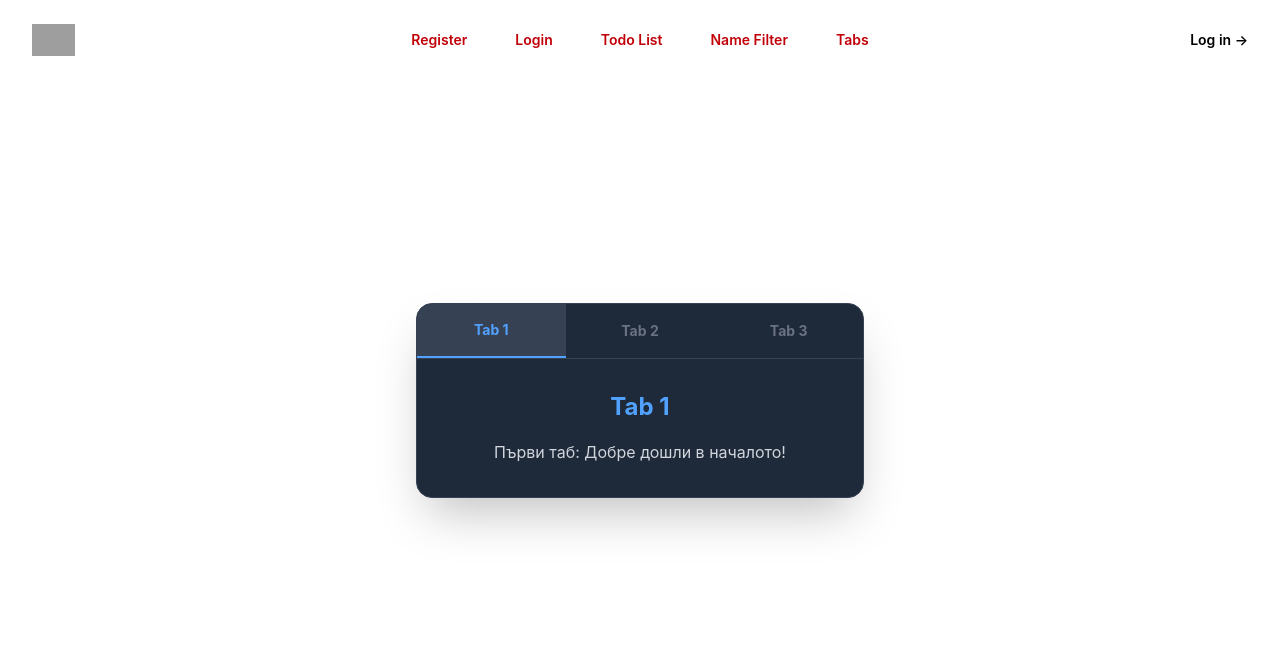
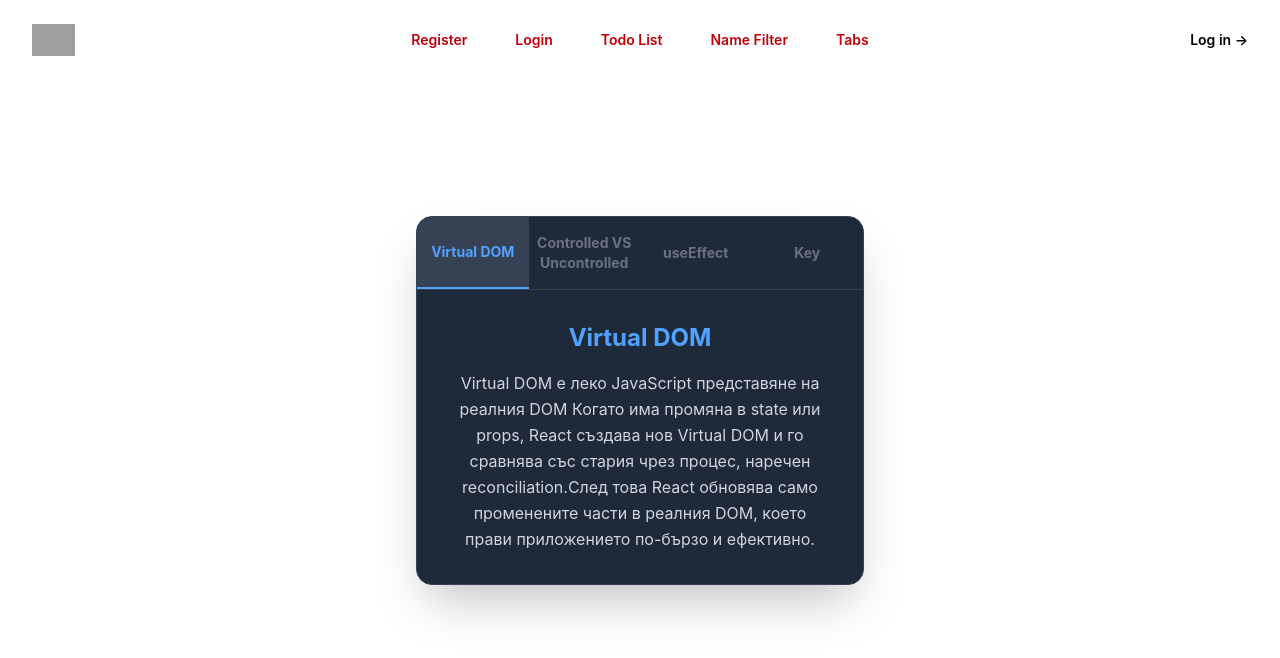
Before and after one commit to Milen03/Login, a React (Vite) app: page /Tabs in a window 1280 px wide. Shown: the top 658 px of the page. Built offline with nearby package versions, Linux system fonts and the light colour scheme; grey boxes are pictures that could not be loaded; the HTML template or start-up script is replaced by a standard one.

Commit message:
Update Tabs.jsx

```diff
--- a/src/components/Tabs.jsx
+++ b/src/components/Tabs.jsx
@@ -4,10 +4,12 @@ export default function Tabs() {
 
     const [activeTab, setActiveTab] = useState(1)
 
+
    const tabs = [
-                { id: 1, title: "Tab 1", content: "Първи таб: Добре дошли в началото!" },
-                { id: 2, title: "Tab 2", content: "Втори таб: Тук има малко повече информация." },
-                { id: 3, title: "Tab 3", content: "Трети таб: Това е финалната секция." }
+                { id: 1, title: "Virtual DOM",  content: 'Virtual DOM е леко JavaScript представяне на реалния DOM Когато има промяна в state или props, React създава нов Virtual DOM и го сравнява със стария чрез процес, наречен reconciliation.След това React обновява само променените части в реалния DOM, което прави приложението по-бързо и ефективно.' },
+                { id: 2, title: "Controlled VS Uncontrolled", content: "Controlled components са такива, при които form данните се управляват от React state. Стойността на input-а идва от state и се обновява чрез onChange handler.Uncontrolled components използват директно DOM-а за съхранение на стойности, като обикновено се достъпват чрез ref.Controlled компонентите дават повече контрол и са по-предпочитани, защото позволяват лесна валидация и управление на формата." },
+                { id: 3, title: "useEffect", content: "useEffect е hook в React, който се използва за странични ефекти като fetch заявки, работа с DOM или subscriptions.Той се изпълнява след render на компонента.Dependency array определя кога ще се изпълни: ако е празен [] → изпълнява се само при mountако има стойности → се изпълнява при промяна на тези стойностиако няма dependency array → се изпълнява при всеки renderМоже да върне cleanup функция, която се изпълнява при unmount или преди следващия effect." },
+                {id:4,title:'Key',content:'Key е специален prop в React, който се използва за идентифициране на елементи в списъци.Той помага на React при процеса на reconciliation да разбере кои елементи са променени, добавени или премахнати.Key трябва да е уникален за всеки елемент, за да може React да оптимизира render-а и да избегне грешки.'},
             ];
 
     return (
```
